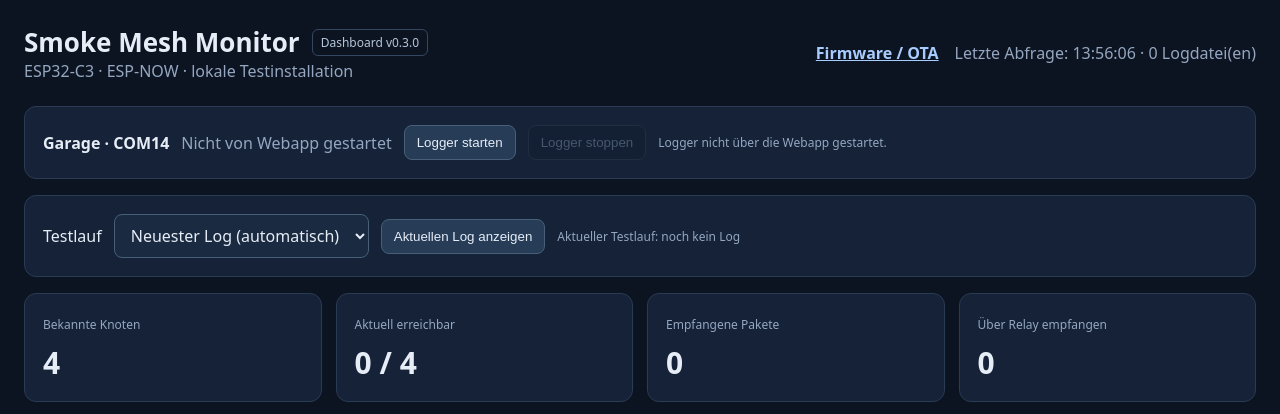
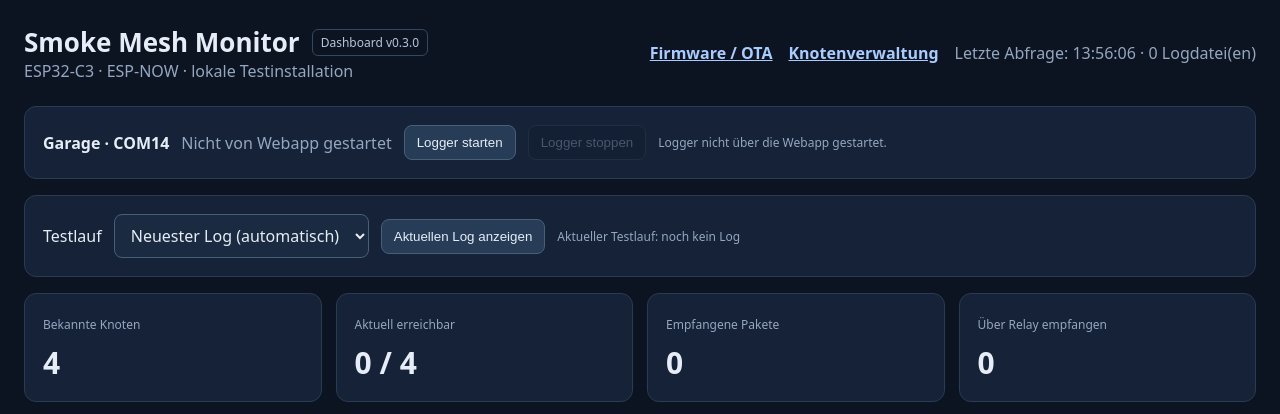
Before and after one commit to lexxi/smoke-listener-mesh, a Flask app: page / in a window 1280 px wide. Shown: the top 414 px of the page. Run offline with Flask 3, Linux system fonts and the light colour scheme; data that the repository does not hold is empty.

Commit message:
ui: link node management from main mesh monitor

```diff
--- a/web/templates/index.html
+++ b/web/templates/index.html
@@ -40,7 +40,7 @@ th{color:#b6c5d9;font-weight:600}
 </head>
 <body>
 <header><div><div style="display:flex;align-items:center;gap:12px;flex-wrap:wrap"><h1>Smoke Mesh Monitor</h1><small style="border:1px solid #354760;border-radius:6px;padding:4px 8px;color:#b6c5d9">Dashboard v0.3.0</small></div><div class="muted">ESP32-C3 · ESP-NOW · lokale Testinstallation</div></div>
-<div style="display:flex;gap:16px;align-items:center;flex-wrap:wrap"><a href="/ota" style="color:#a9ccff;font-weight:600">Firmware / OTA</a><div id="updated" class="muted">Lade Daten …</div></div></header>
+<div style="display:flex;gap:16px;align-items:center;flex-wrap:wrap"><a href="/ota" style="color:#a9ccff;font-weight:600">Firmware / OTA</a><a href="/nodes" style="color:#a9ccff;font-weight:600">Knotenverwaltung</a><div id="updated" class="muted">Lade Daten …</div></div></header>
 <section class="panel sessionbar" aria-label="Garage USB-Logger">
 <strong>Garage · COM14</strong>
 <span id="logger-state" class="muted">Loggerstatus wird geladen …</span>
```
